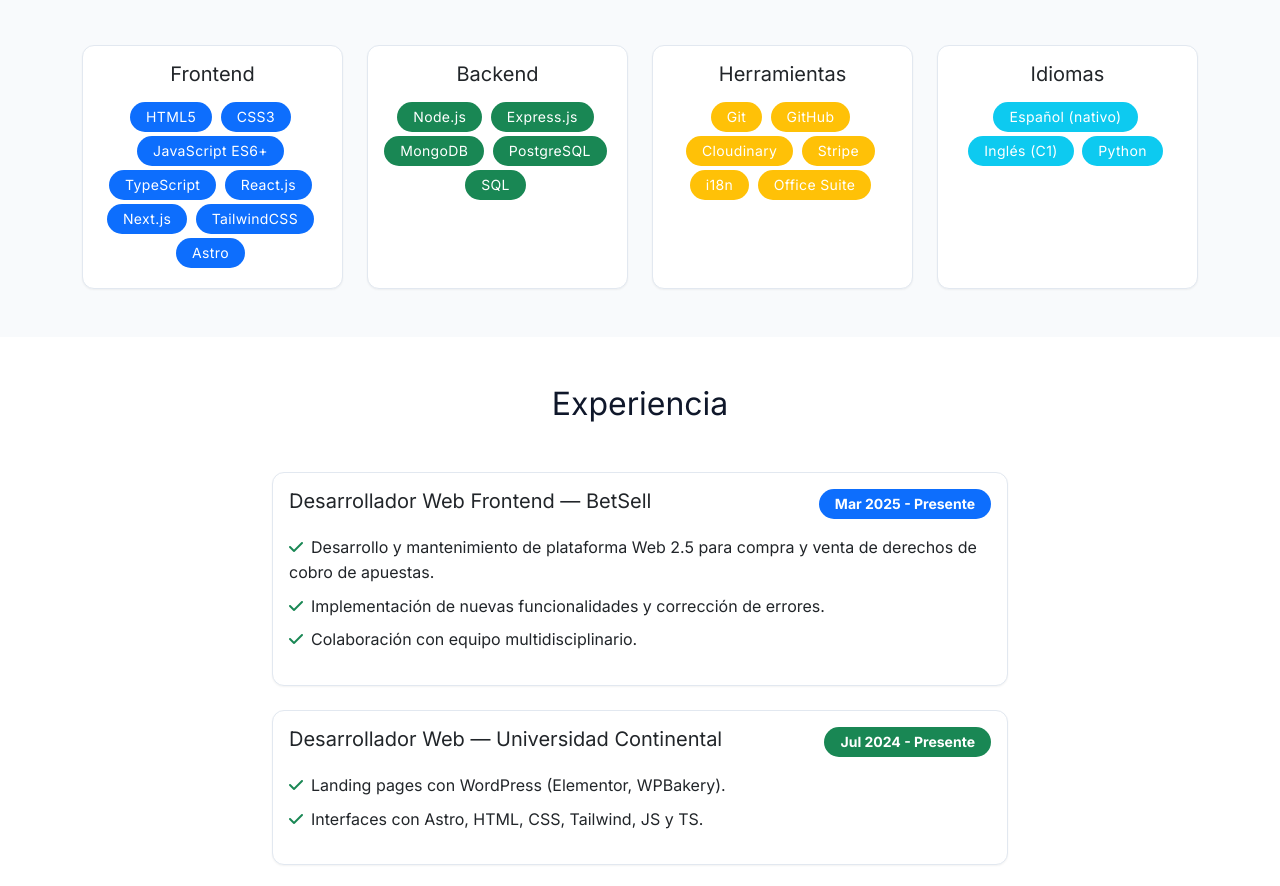
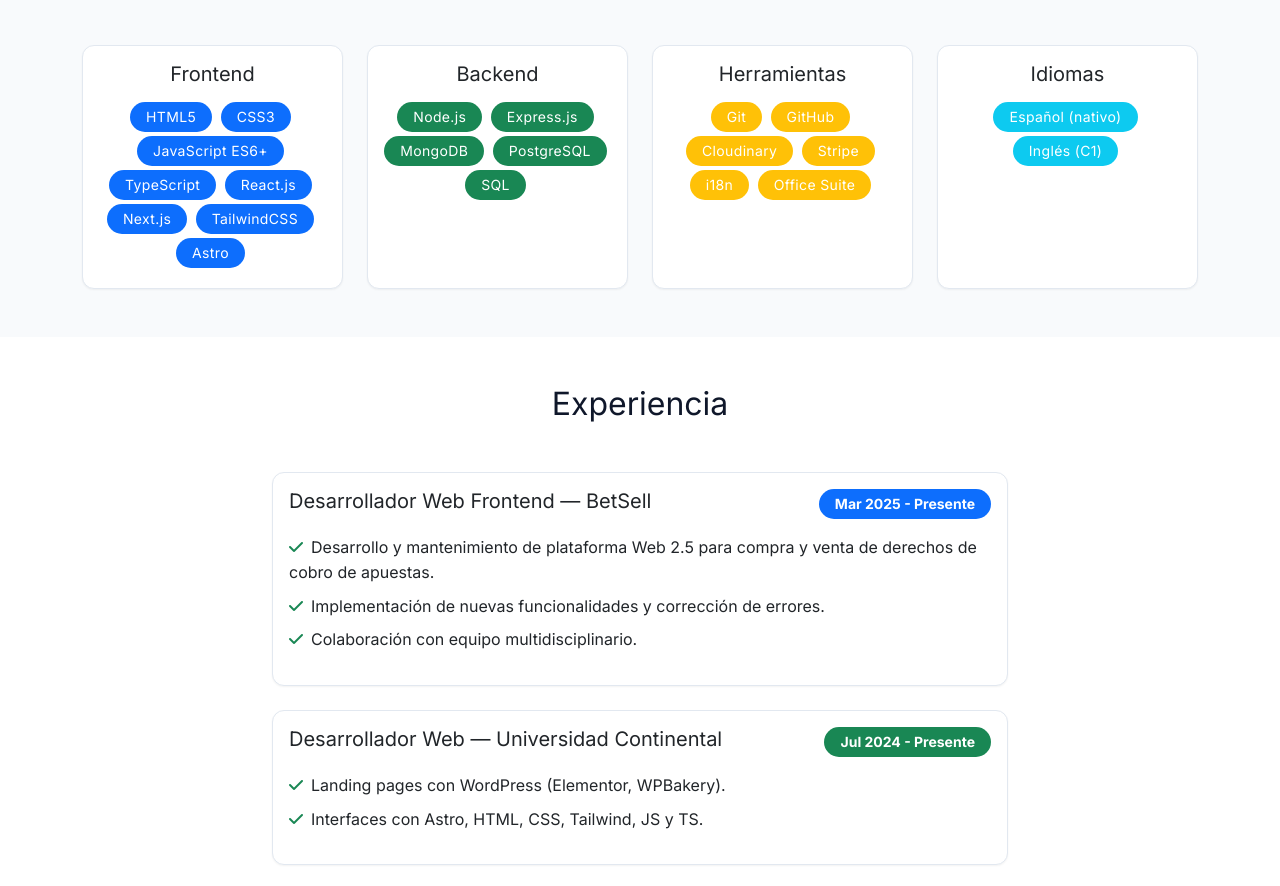
Before and after one commit to javierdamiani/Proyecto_1, a plain HTML site: page index.html in a window 1280 px wide. Shown: the part 1001-1887 px from the top of the page. Drawn offline with nearby package versions, Linux system fonts and the light colour scheme.

Commit message:
delete python from idiomas

```diff
--- a/index.html
+++ b/index.html
@@ -186,7 +186,6 @@
                 <div class="skills-tags">
                   <span class="badge bg-info me-1 mb-1">Español (nativo)</span>
                   <span class="badge bg-info me-1 mb-1">Inglés (C1)</span>
-                  <span class="badge bg-info me-1 mb-1">Python</span>
                 </div>
               </div>
             </div>
```
